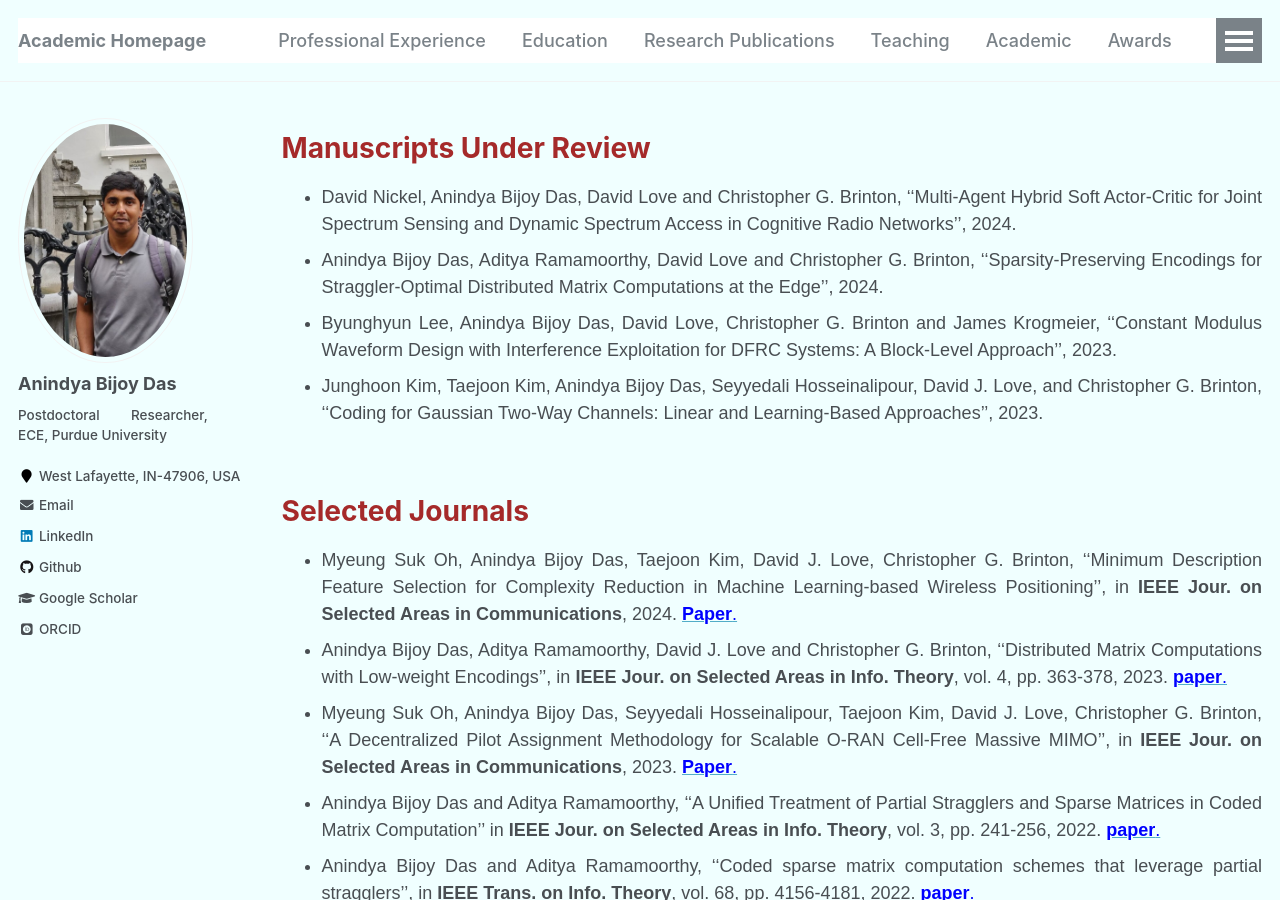
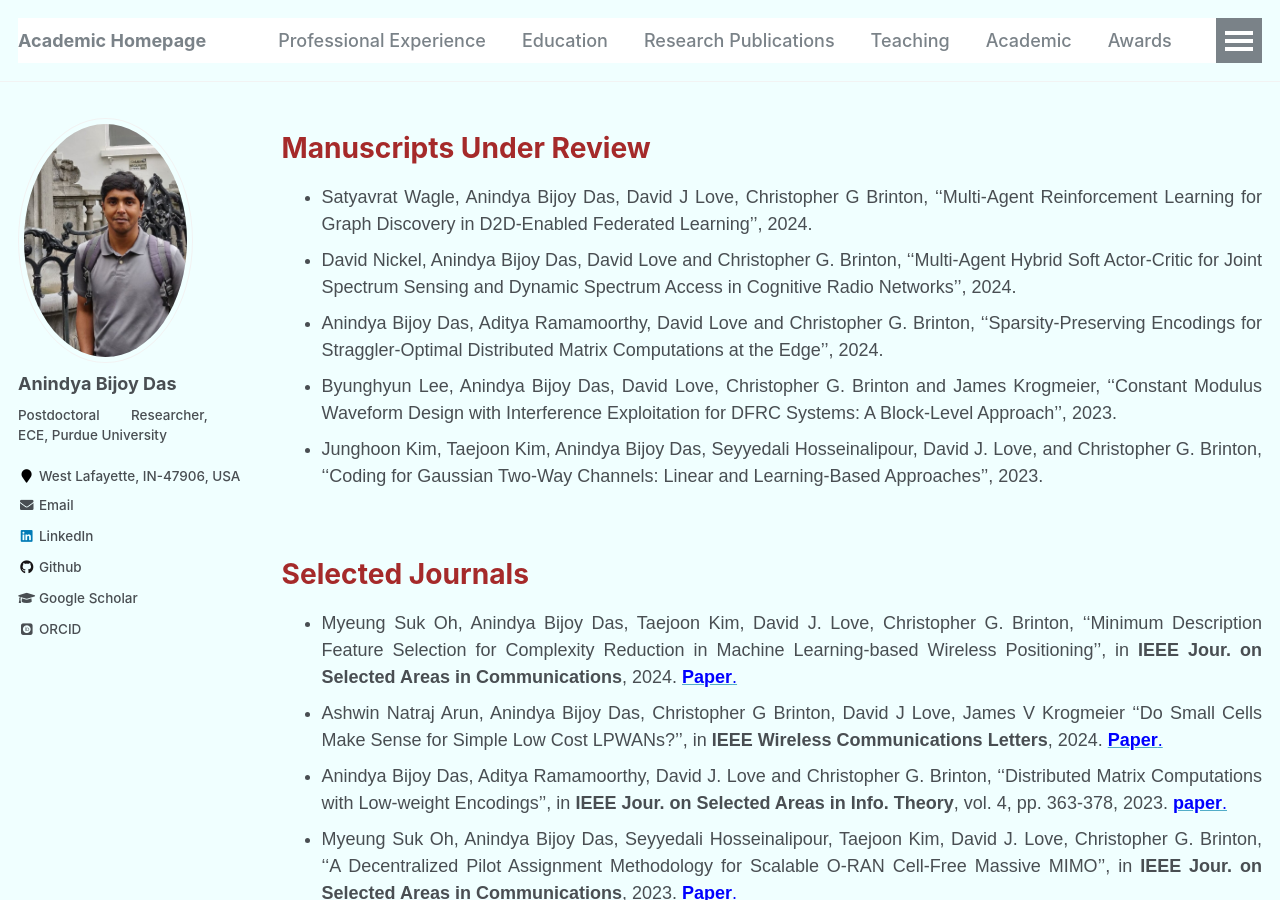
Before and after one commit to anindyabijoydas/portfolio, a Jekyll site: the page built from _pages/research.md, in a window 1280 px wide and 900 px high. Built offline with Jekyll 4.4.1, drawn with Linux system fonts in a browser that asks for light colours; some web fonts are replaced.

Commit message:
Update research.md

```diff
--- a/_pages/research.md
+++ b/_pages/research.md
@@ -20,6 +20,7 @@ redirect_from:
 
 <span style="color:brown">**Manuscripts Under Review**</span>
 ======
+   * Satyavrat Wagle, Anindya Bijoy Das, David J Love, Christopher G Brinton, ''Multi-Agent Reinforcement Learning for Graph Discovery in D2D-Enabled Federated Learning'', 2024.
    * David Nickel, Anindya Bijoy Das, David Love and Christopher G. Brinton, ''Multi-Agent Hybrid Soft Actor-Critic for Joint Spectrum Sensing and Dynamic Spectrum Access in Cognitive Radio Networks'', 2024.
    * Anindya Bijoy Das, Aditya Ramamoorthy, David Love and Christopher G. Brinton, ''Sparsity-Preserving Encodings for Straggler-Optimal Distributed Matrix Computations at the Edge'', 2024.
    * Byunghyun Lee, Anindya Bijoy Das, David Love, Christopher G. Brinton and James Krogmeier, ''Constant Modulus Waveform Design with Interference Exploitation for DFRC Systems: A Block-Level Approach'', 2023.
@@ -30,7 +31,8 @@ redirect_from:
 
 <span style="color:brown">**Selected Journals**</span>
 ======
-   * Myeung Suk Oh, Anindya Bijoy Das, Taejoon Kim, David J. Love, Christopher G. Brinton, ''Minimum Description Feature Selection for Complexity Reduction in Machine Learning-based Wireless Positioning'', in **IEEE Jour. on Selected Areas in Communications**, 2024. [<span style="color:blue">**Paper**.</span>](https://arxiv.org/abs/2404.15374)
+   * Myeung Suk Oh, Anindya Bijoy Das, Taejoon Kim, David J. Love, Christopher G. Brinton, ''Minimum Description Feature Selection for Complexity Reduction in Machine Learning-based Wireless Positioning'', in **IEEE Jour. on Selected Areas in Communications**, 2024. [<span style="color:blue">**Paper**.</span>](https://ieeexplore.ieee.org/abstract/document/10556712)
+   * Ashwin Natraj Arun, Anindya Bijoy Das, Christopher G Brinton, David J Love, James V Krogmeier ''Do Small Cells Make Sense for Simple Low Cost LPWANs?'', in **IEEE Wireless Communications Letters**, 2024. [<span style="color:blue">**Paper**.</span>](https://ieeexplore.ieee.org/xpl/RecentIssue.jsp?punumber=5962382)
    * Anindya Bijoy Das, Aditya Ramamoorthy, David J. Love and Christopher G. Brinton, ''Distributed Matrix Computations with Low-weight Encodings'', in **IEEE Jour. on Selected Areas in Info. Theory**, vol. 4, pp. 363-378, 2023. [<span style="color:blue">**paper**.</span>](https://ieeexplore.ieee.org/document/10234626)
    * Myeung Suk Oh, Anindya Bijoy Das, Seyyedali Hosseinalipour, Taejoon Kim, David J. Love, Christopher G. Brinton, ''A Decentralized Pilot Assignment Methodology for Scalable O-RAN Cell-Free Massive MIMO'', in **IEEE Jour. on Selected Areas in Communications**, 2023. [<span style="color:blue">**Paper**.</span>](https://ieeexplore.ieee.org/abstract/document/10330597)
    * Anindya Bijoy Das and Aditya Ramamoorthy, ''A Unified Treatment of Partial Stragglers and Sparse Matrices in Coded Matrix Computation'' in **IEEE Jour. on Selected Areas in Info. Theory**, vol. 3, pp. 241-256, 2022. [<span style="color:blue">**paper**.</span>](https://ieeexplore.ieee.org/document/9810006)
```
